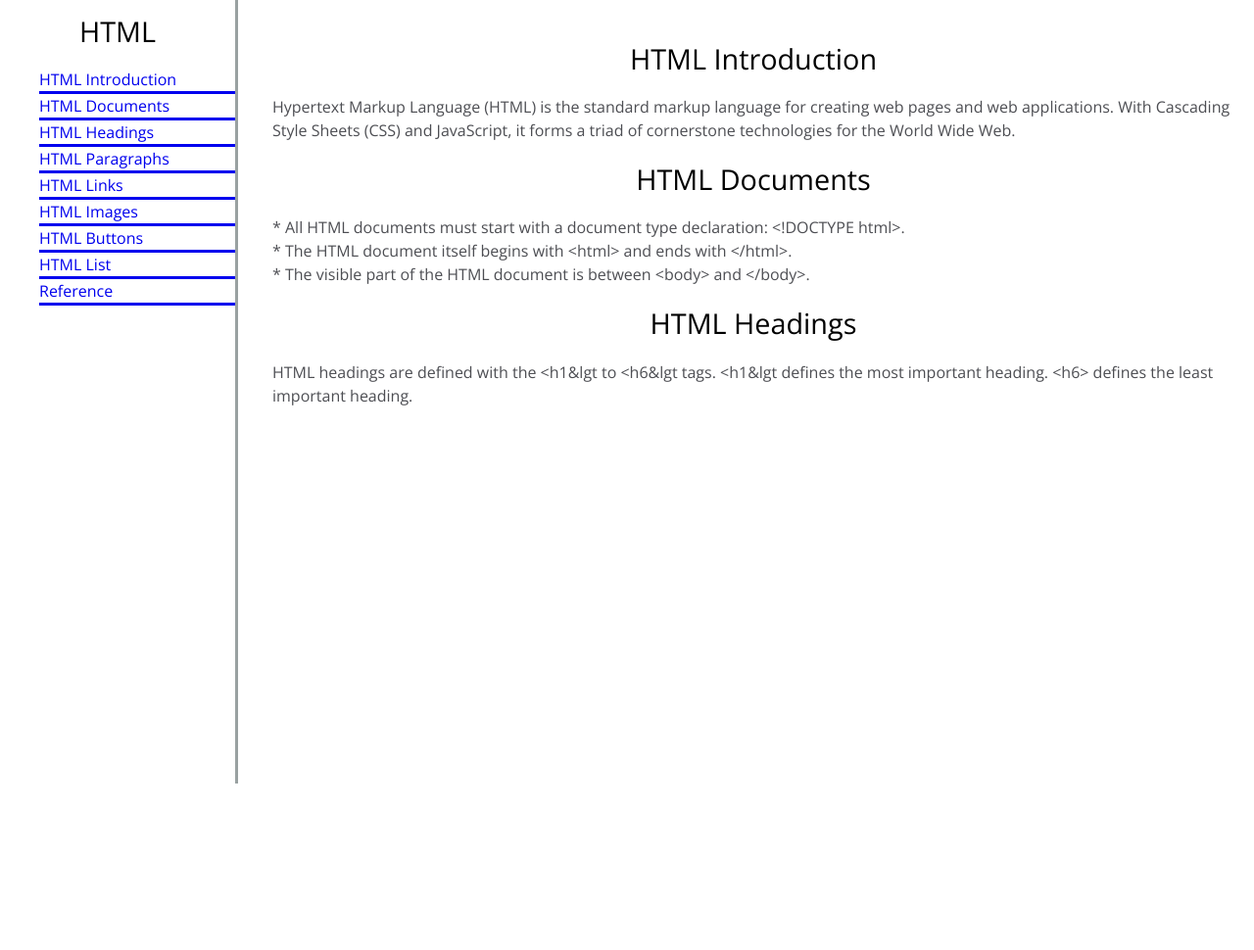
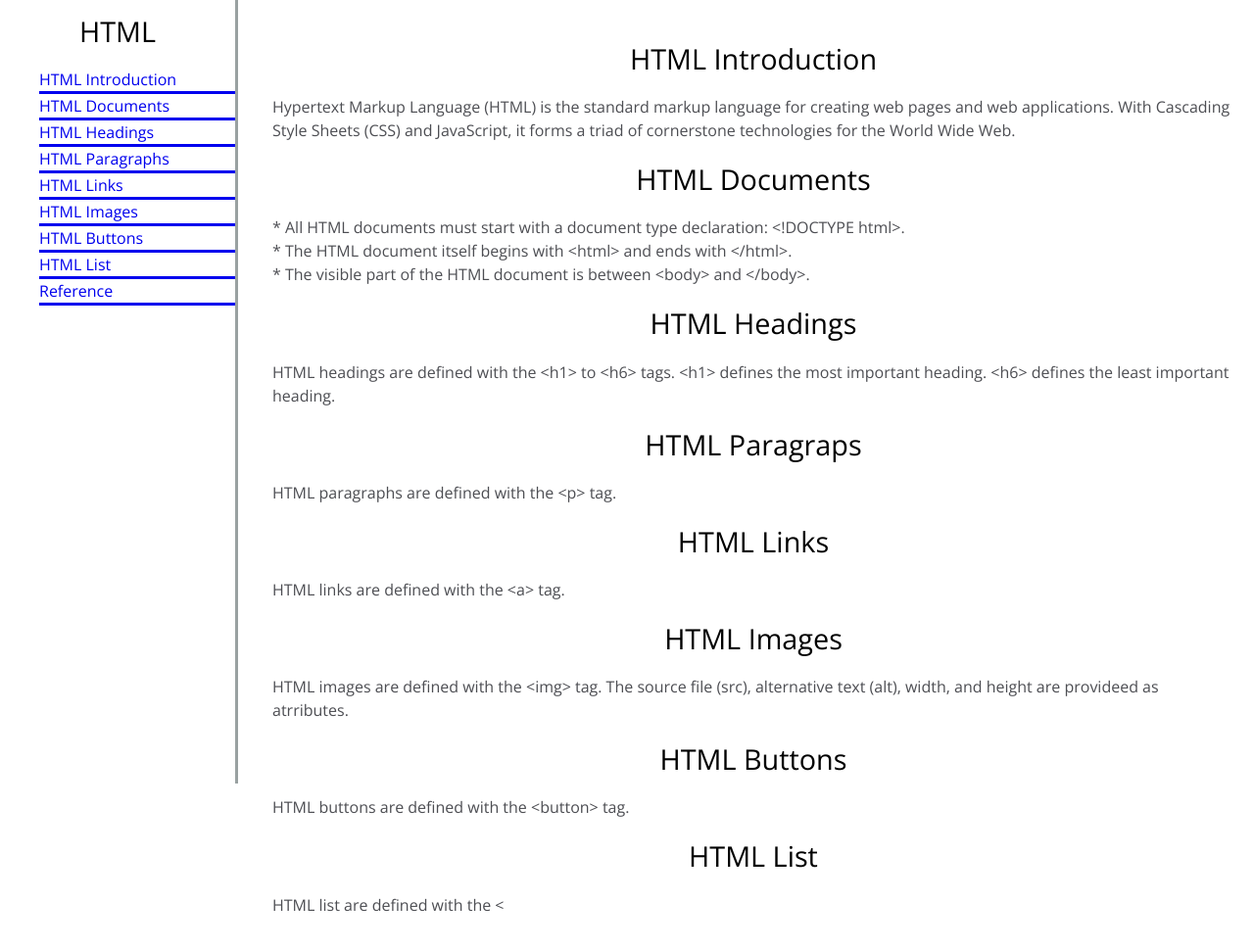
Before and after one commit to devCarlosZ/docPage, a plain HTML site: page index.html in a window 1280 px wide. Shown: the whole page at 98% size. Before the commit the page ends 800 px from the top, so only its background shows below. Drawn offline with nearby package versions, Linux system fonts and the light colour scheme.

Commit message:
added rest of p elements

```diff
--- a/index.html
+++ b/index.html
@@ -9,6 +9,7 @@
     <link href="https://fonts.googleapis.com/css?family=Open+Sans" rel="stylesheet">
 </head>
 <!-- Conent reference : https://www.w3schools.com/html/html_basic.asp -->
+
 <body>
     <nav id="navbar">
         <header>HTML</header>
@@ -39,13 +40,42 @@
             </article>
         </section>
         <section class="main-section" id="htmlHeadings">
-        	<header>HTML Headings</header>
-        	<article>
-        		<p>HTML headings are defined with the &lth1&lgt to &lth6&lgt tags. &lth1&lgt defines the most important heading. &lth6&gt defines the least important heading.
-        		</p>
-        	</article>
+            <header>HTML Headings</header>
+            <article>
+                <p>HTML headings are defined with the &lth1&gt to &lth6&gt tags. &lth1&gt defines the most important heading. &lth6&gt defines the least important heading.
+                </p>
+            </article>
         </section>
-
+        <section class="main-section" id="htmlParagraphs">
+            <header>HTML Paragraps</header>
+            <article></article>
+            <p>HTML paragraphs are defined with the &ltp&gt tag.</p>
+            </article>
+        </section>
+        <section class="main-section" id="htmlLinks">
+            <header>HTML Links</header>
+            <article>
+                <p>HTML links are defined with the &lta&gt tag.</p>
+            </article>
+        </section>
+        <section class="main-section" id="htmlImages">
+            <header>HTML Images</header>
+            <article>
+                <p>HTML images are defined with the &ltimg&gt tag. The source file (src), alternative text (alt), width, and height are provideed as atrributes.</p>
+            </article>
+        </section>
+        <section class="main-section" id="htmlButtons">
+            <header>HTML Buttons</header>
+            <article>
+                <p>HTML buttons are defined with the &ltbutton&gt tag.</p>
+            </article>
+        </section>
+        <section class="main-section" id="htmlList">
+            <header>HTML List</header>
+            <article>
+                <p>HTML list are defined with the &lt</p>
+            </article>
+        </section>
     </main>
 </body>
 
```
